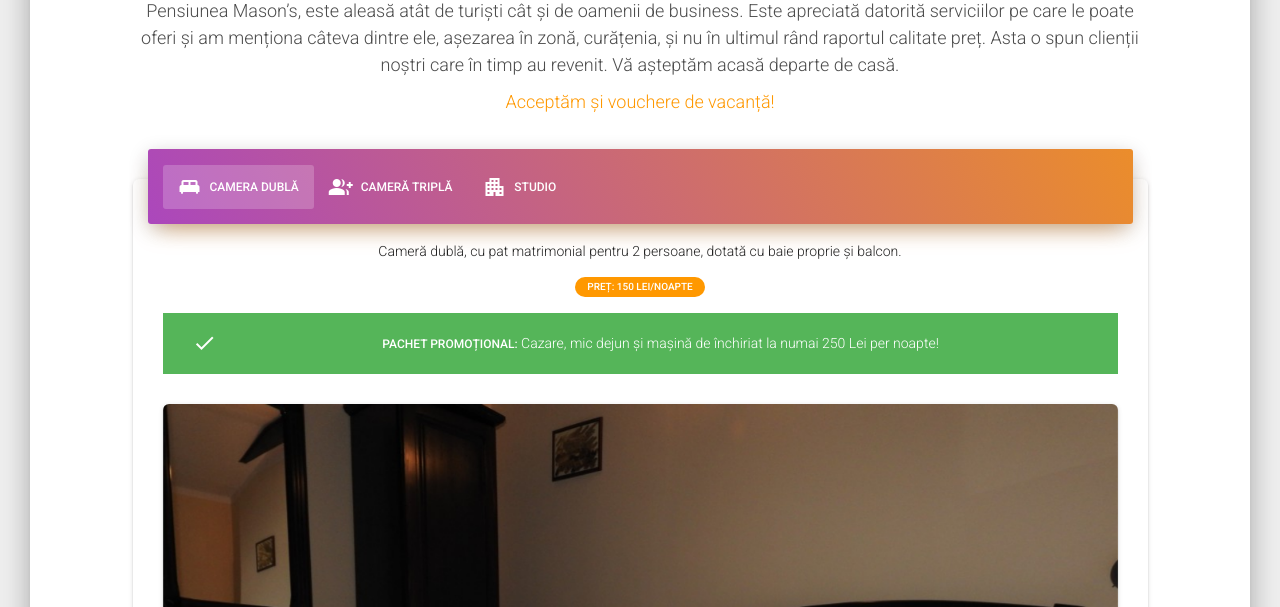
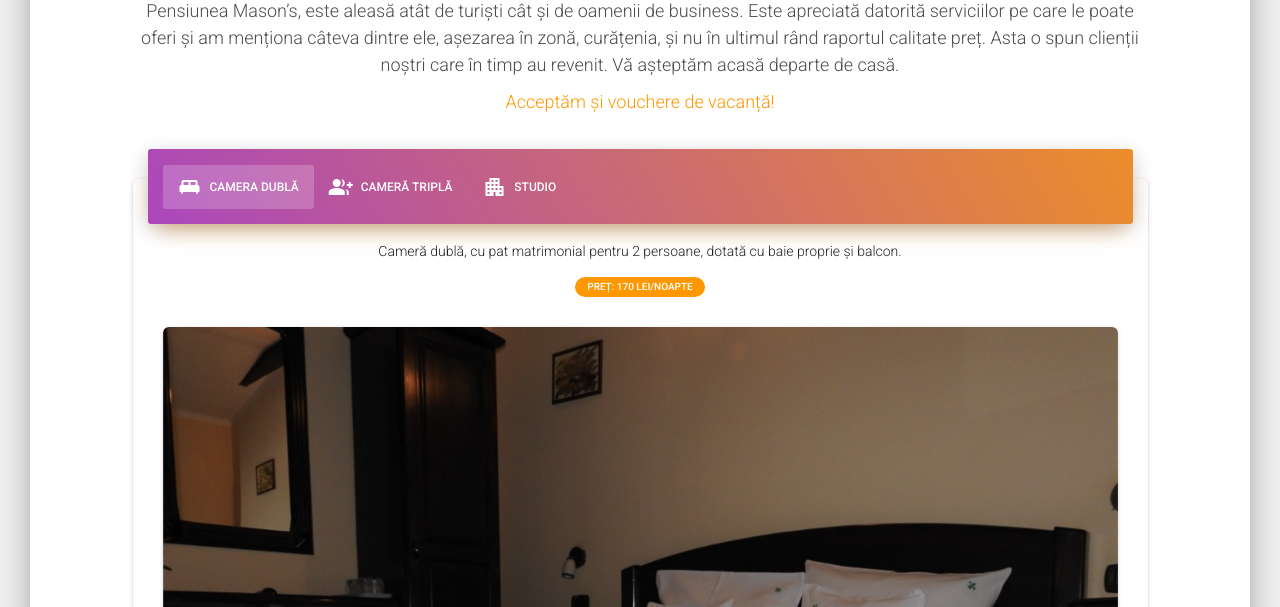
Before and after one commit to adrianurdar/pensiunea-masons, a plain HTML site: page pensiune.html in a window 1280 px wide. Shown: the part 493-1100 px from the top of the page. Drawn offline with Linux system fonts and the light colour scheme.

Commit message:
price_update

```diff
--- a/pensiune.html
+++ b/pensiune.html
@@ -166,17 +166,8 @@
                             <div class="tab-content text-center">
                                 <div class="tab-pane active" id="double_room">
                                     <p>Cameră dublă, cu pat matrimonial pentru 2 persoane, dotată cu baie proprie și balcon.</p>
-                                    <span class="badge badge-pill badge-warning">Preț: 150 Lei/Noapte</span>
+                                    <span class="badge badge-pill badge-warning">Preț: 170 Lei/Noapte</span>
 
-                                    <div class="alert alert-success mt-3">
-                                        <div class="container">
-                                            <div class="alert-icon">
-                                                <i class="material-icons">check</i>
-                                            </div>
-                                            <b>Pachet promoțional:</b>
-                                            Cazare, mic dejun și mașină de închiriat la numai 250 Lei per noapte!
-                                        </div>
-                                    </div>
                                     <!-- camere duble carousel card -->
                                     <div class="card card-raised card-carousel">
                                         <div id="carouselCamereDuble" class="carousel slide" data-ride="carousel" data-interval="3000">
@@ -221,7 +212,7 @@
                                 </div>
                                 <div class="tab-pane" id="studio">
                                     <p>Cameră triplă, cu pat matrimonial și pat single, baie proprie și balcon.</p>
-                                    <span class="badge badge-pill badge-warning">Preț: 180 Lei/Noapte</span>
+                                    <span class="badge badge-pill badge-warning">Preț: 200 Lei/Noapte</span>
                                     <!-- camere 2-3 pers carousel card -->
                                     <div class="card card-raised card-carousel">
                                         <div id="carouselCamereTrei" class="carousel slide" data-ride="carousel" data-interval="3000">
@@ -270,7 +261,7 @@
                                 </div>
                                 <div class="tab-pane" id="apartment">
                                     <p>Studio, living cu pat matrimonial și 1 pat single, și dormitor cu pat single, baie proprie și balcon.</p>
-                                    <span class="badge badge-pill badge-warning">Preț: 250Lei/Noapte</span>
+                                    <span class="badge badge-pill badge-warning">Preț: 300 Lei/Noapte</span>
                                     <!-- apartamente carousel card -->
                                     <div class="card card-raised card-carousel">
                                         <div id="carouselApartament" class="carousel slide" data-ride="carousel" data-interval="3000">
```
